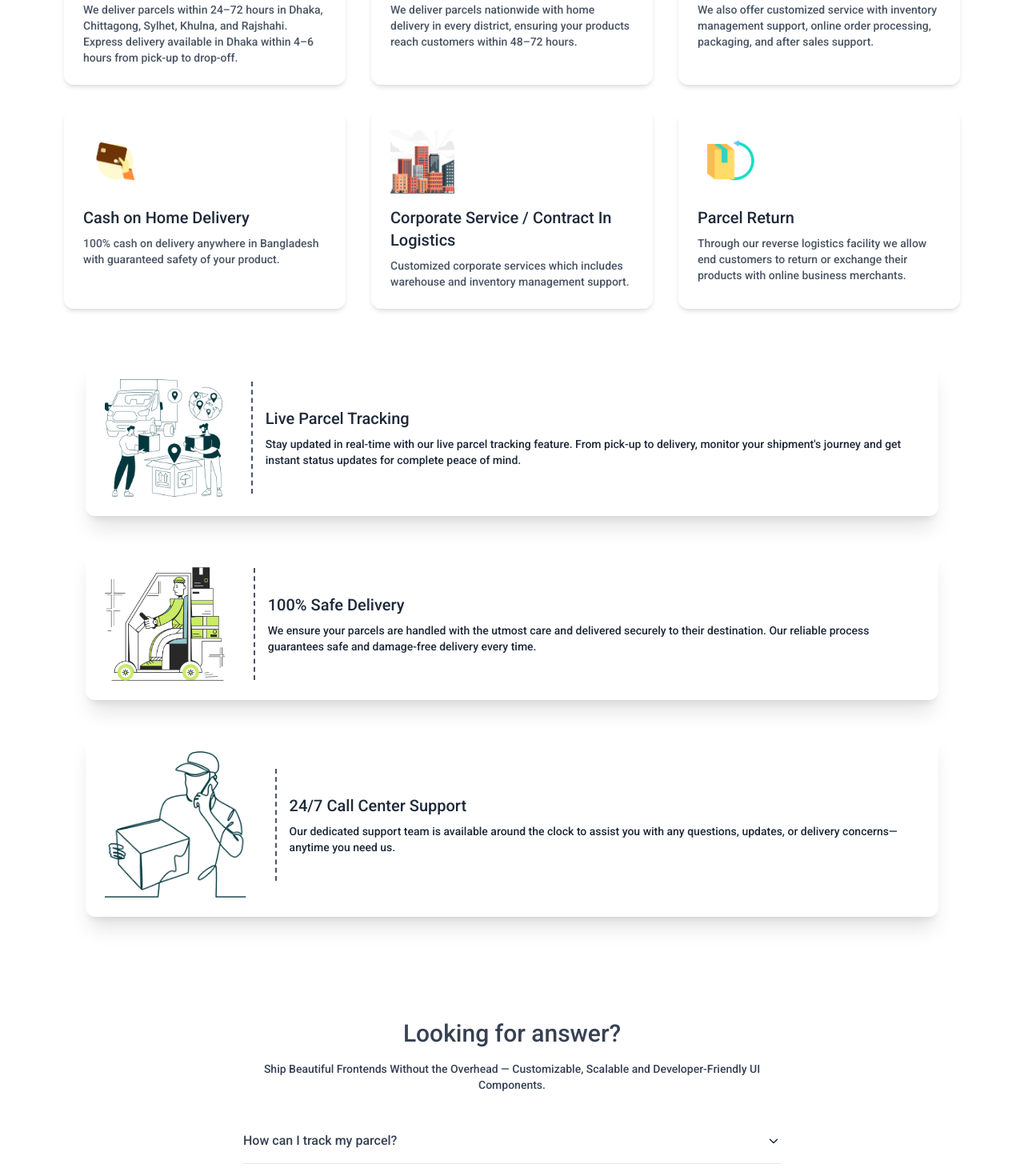
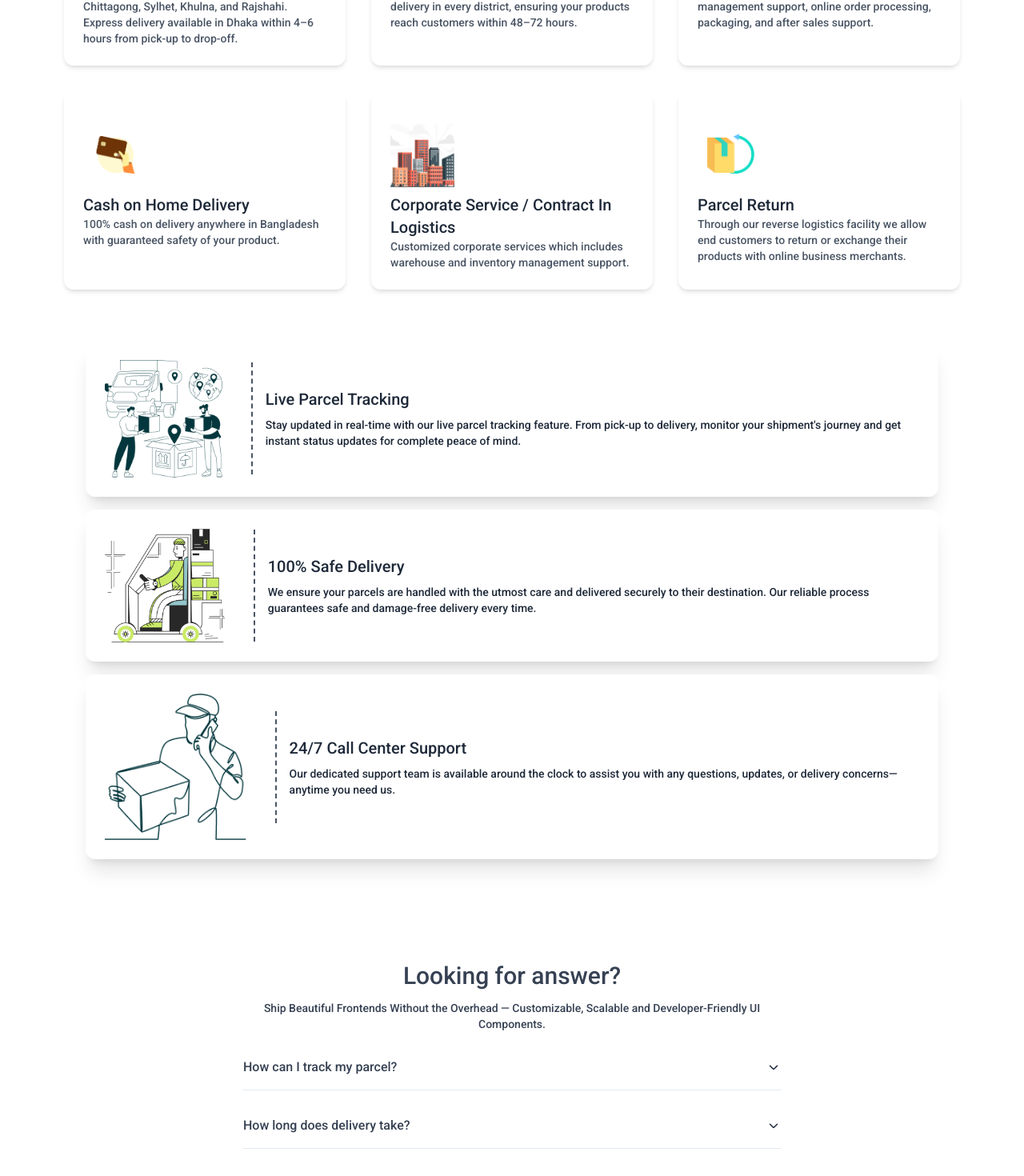
Before and after one commit to Rajibbepary/zap-shift, a React (Vite) app in the folder client/: page / in a window 1280 px wide. Shown: the part 956-2426 px from the top of the page at 80% size. Built offline with nearby package versions, Linux system fonts and the light colour scheme.

Commit message:
bug padding and margin problem fix

```diff
--- a/client/src/components/CardSection.jsx
+++ b/client/src/components/CardSection.jsx
@@ -3,7 +3,7 @@ import assets from '../assets/assets';
 
 const CardSection = () => {
     return (
-        <div className='w-10/12 mx-auto flex flex-col space-y-10'>
+        <div className='w-10/12 mx-auto flex flex-col gap-4'>
             <div className='flex max-sm:flex-col justify-center items-center gap-9 bg-[#FFFFFF] dark:bg-gray-800 shadow-xl p-6 rounded-xl hover:scale-105 transition-all duration-300'>
                 <div>
                     <img src={assets.livetracking} className='w-50' alt="" />
@@ -26,7 +26,7 @@ const CardSection = () => {
 
              <div className='flex max-sm:flex-col justify-center items-center gap-9 bg-[#FFFFFF] dark:bg-gray-800 shadow-xl p-6 rounded-xl hover:scale-105 transition-all duration-300'>
                 <div>
-                    <img src={assets.safe} className='w-50' alt="" />
+                    <img src={assets.safe} className='w-50 ' alt="" />
                 </div>
                 <div className='border-l-2 py-8 border-dashed dark:border-l-white border-gray-600'>
                     <h2 className='ml-4 dark:text-white text-gray-800 font-semibold text-xl'>24/7 Call Center Support</h2>
--- a/client/src/components/WorkSection.jsx
+++ b/client/src/components/WorkSection.jsx
@@ -42,19 +42,19 @@ const services = [
 const WorkSection = () => {
     return (
          <section className="py-16 px-6 md:px-20 ">
-      <h2 className="text-3xl font-bold text-center text-gray-800 dark:text-white mb-12">
+      <h2 className="text-3xl font-bold text-center text-gray-800 dark:text-white ">
         How it Work
       </h2>
-      <div className="grid gap-8 md:grid-cols-2 lg:grid-cols-3">
+      <div className="grid gap-8 mt-6 md:grid-cols-2 lg:grid-cols-3">
         {services.map((service, index) => (
           <div
             key={index}
             className="bg-white hover:scale-105 transition-all duration-500  dark:bg-gray-800 rounded-xl shadow-md hover:shadow-lg  p-6 flex flex-col items-start"
           >
-            <div className="mb-4">
+            <div className="mt-4">
                 <img src={service.icon} className="w-20 h-20 object-cover" alt="" />
             </div>
-            <h3 className="text-xl font-semibold text-gray-800 dark:text-white mb-2">
+            <h3 className="text-xl font-semibold text-gray-800 dark:text-white mt-2">
               {service.title}
             </h3>
             <p className="text-gray-600 text-sm dark:text-gray-300">{service.description}</p>
--- a/client/src/index.css
+++ b/client/src/index.css
@@ -6,6 +6,7 @@
 
 @custom-variant dark (&:where(.dark, .dark *));
 
+
 *{
   font-family: "Roboto", sans-serif;
   font-weight: 500;
--- a/client/src/layouts/RootLayout.jsx
+++ b/client/src/layouts/RootLayout.jsx
@@ -7,7 +7,7 @@ const RootLayout = () => {
 
   const [theme, setTheme] = useState(localStorage.getItem('theme') ? localStorage.getItem('theme') : 'light')
     return (
-        <div className='dark:bg-black relative'>
+        <div className='dark:bg-black '>
         <Navbar theme={theme} setTheme={setTheme}/>
          <Outlet></Outlet>
          <Footer/>
--- a/client/src/main.jsx
+++ b/client/src/main.jsx
@@ -5,6 +5,6 @@ import { RouterProvider } from "react-router/dom";
 import { router } from './router/router.jsx';
 createRoot(document.getElementById('root')).render(
   <StrictMode>
-    <RouterProvider router={router} />,
-  </StrictMode>,
+    <RouterProvider router={router} />
+  </StrictMode>
 )
--- a/client/src/pages/Home/FaqSection.jsx
+++ b/client/src/pages/Home/FaqSection.jsx
@@ -37,12 +37,12 @@ const FaqSection = () => {
          <div className="w-full">
 
             <div className="max-w-2xl mt-32 mx-auto flex flex-col items-center justify-center px-4 md:px-0">
-                <h1 className="text-3xl font-semibold text-gray-700 dark:text-white text-center mb-4">Looking for answer?</h1>
-                <p className="text-sm text-gray-700 dark:text-white pb-8 text-center">
+                <h1 className="text-3xl font-semibold text-gray-700 dark:text-white text-center">Looking for answer?</h1>
+                <p className="text-sm text-gray-700 mt-3 dark:text-white  text-center">
                     Ship Beautiful Frontends Without the Overhead — Customizable, Scalable and Developer-Friendly UI Components.
                 </p>
                 {faqs.map((faq, index) => (
-                    <div className="border-b border-slate-200 py-4 cursor-pointer w-full" key={index} onClick={() => setOpenIndex(openIndex === index ? null : index)}>
+                    <div className="border-b border-slate-200 mt-4 py-4 cursor-pointer w-full" key={index} onClick={() => setOpenIndex(openIndex === index ? null : index)}>
                         <div className="flex items-center justify-between">
                             <h3 className="text-base  text-gray-700 dark:text-white font-medium">
                                 {faq.question}
--- a/client/src/router/router.jsx
+++ b/client/src/router/router.jsx
@@ -15,5 +15,5 @@ export const router = createBrowserRouter([
    ]
 
 
-  },
+  }
 ]);
--- a/client/src/shared/Footer.jsx
+++ b/client/src/shared/Footer.jsx
@@ -1,10 +1,10 @@
-import React from 'react';
+
 import assets from '../assets/assets';
 
 const Footer = () => {
     return (
         <div>
-             <div className="w-full mt-30 text-sm text-slate-500 bg-[#F9FBFF] dark:bg-gray-900 pt-10">
+             <div className="w-full top-0 mt-16 text-sm text-slate-500 bg-[#F9FBFF] dark:bg-gray-900 pt-4">
             <div className="px-6 pt-16 flex flex-col items-center">
                  <div className="relative flex">
                 <img src={assets.logo} className="w-7 mb-2" alt="" />
```
